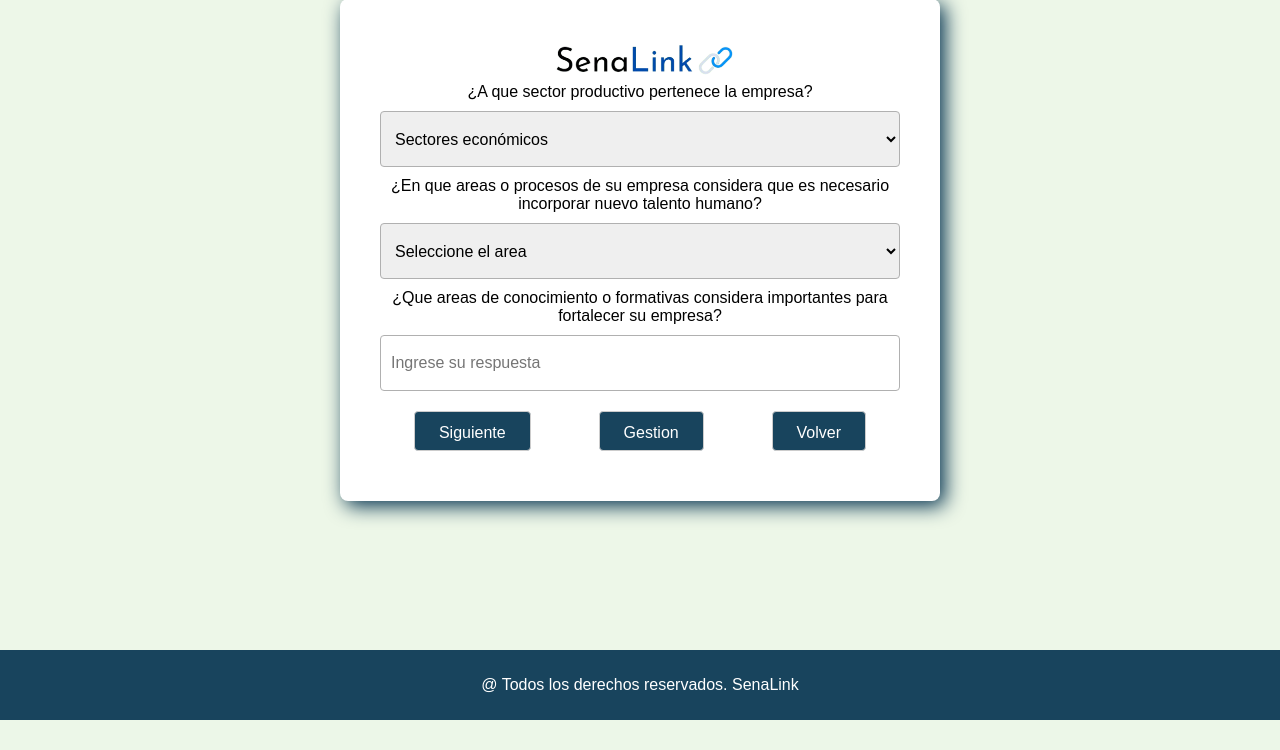
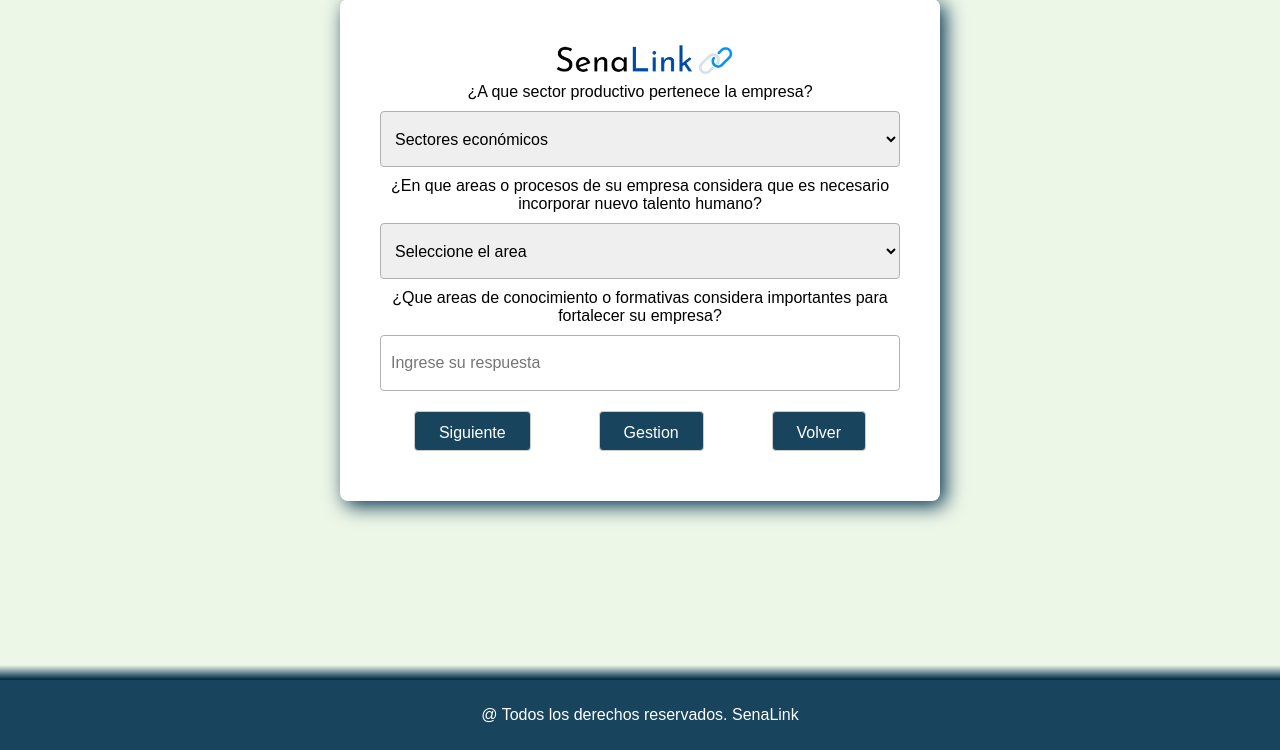
Before and after one commit to felipe397/senalink5, a PHP site: page /html/Super_Admin/Formulario.html in a window 1280 px wide. Shown: the part 218-968 px from the top of the page. Before the commit the page ends 938 px from the top, so only its background shows below. Run offline with PHP 8.4, Linux system fonts and the light colour scheme.

Commit message:
cambios linea difuminada

```diff
--- a/senalink/css/Inputs.css
+++ b/senalink/css/Inputs.css
@@ -400,3 +400,10 @@ footer {
     width: 100%;
     padding: 1rem;
 }
+
+  .linea-azul-difuminada {
+
+  width: 100%;
+  height: 30px;
+  background: linear-gradient(to top, rgb(0, 48, 77) 1px, transparent 50%);
+}
--- a/senalink/html/Fogot_code.html
+++ b/senalink/html/Fogot_code.html
@@ -36,6 +36,7 @@
           <button class="btn">Iniciar</button>
   </main>
 </div>
+    <div class="linea-azul-difuminada"></div>
 <footer>
     <p>@ Todos los derechos reservados.SenaLink</p>
   </footer>
--- a/senalink/html/Forgot.html
+++ b/senalink/html/Forgot.html
@@ -30,8 +30,11 @@
         <a href="Fogot_code.html" class="btn">Enviar</a>
   </main>
   </div>
+
+          <div class="linea-azul-difuminada"></div>
   <footer>
     <p>@ Todos los derechos reservados. SenaLink</p>
+
   </footer>
 </body>
 </html>
--- a/senalink/html/Super_Admin/Formulario.html
+++ b/senalink/html/Super_Admin/Formulario.html
@@ -64,7 +64,8 @@
             </div>
         </form>
     </div>
-<footer>
+    <div class="linea-azul-difuminada"></div>
+   <footer>
     <p>@ Todos los derechos reservados. SenaLink</p>
   </footer>
 </body>
--- a/senalink/html/Super_Admin/Formulario2.html
+++ b/senalink/html/Super_Admin/Formulario2.html
@@ -48,6 +48,7 @@
             </div>
         </form>
     </div>
+
 <footer>
     <p>@ Todos los derechos reservados. SenaLink</p>
   </footer>
--- a/senalink/html/Super_Admin/Home.html
+++ b/senalink/html/Super_Admin/Home.html
@@ -119,6 +119,8 @@
     </main>
 
     <script src="../../js/script.js"></script> <!-- Agregar el JavaScript para el menú -->
+
+
     <footer>
         <p>@ Todos los derechos reservados. SenaLink</p>
     </footer>
--- a/senalink/html/Super_Admin/Programa_Formacion/Gestion_Programa.html
+++ b/senalink/html/Super_Admin/Programa_Formacion/Gestion_Programa.html
@@ -105,6 +105,7 @@
     <script src="../../../js/script.js"></script> <!-- Agregar el JavaScript para el menú -->
 </body>
 </html>
+<div class="linea-azul-difuminada"></div>
 <footer>
     <p>@ Todos los derechos reservados.SenaLink</p>
   </footer>
--- a/senalink/html/Super_Admin/Programa_Formacion/Programa de formacion.html
+++ b/senalink/html/Super_Admin/Programa_Formacion/Programa de formacion.html
@@ -82,6 +82,7 @@
         </main>
     </div>
     <script src="../../../js/script.js"></script>
+
     <footer>
         <p>@ Todos los derechos reservados. SenaLink</p>
     </footer>
```
Also changed, not shown: senalink/css/crud.css (+7 -0 lines), senalink/css/styles.css (+7 -0 lines).
